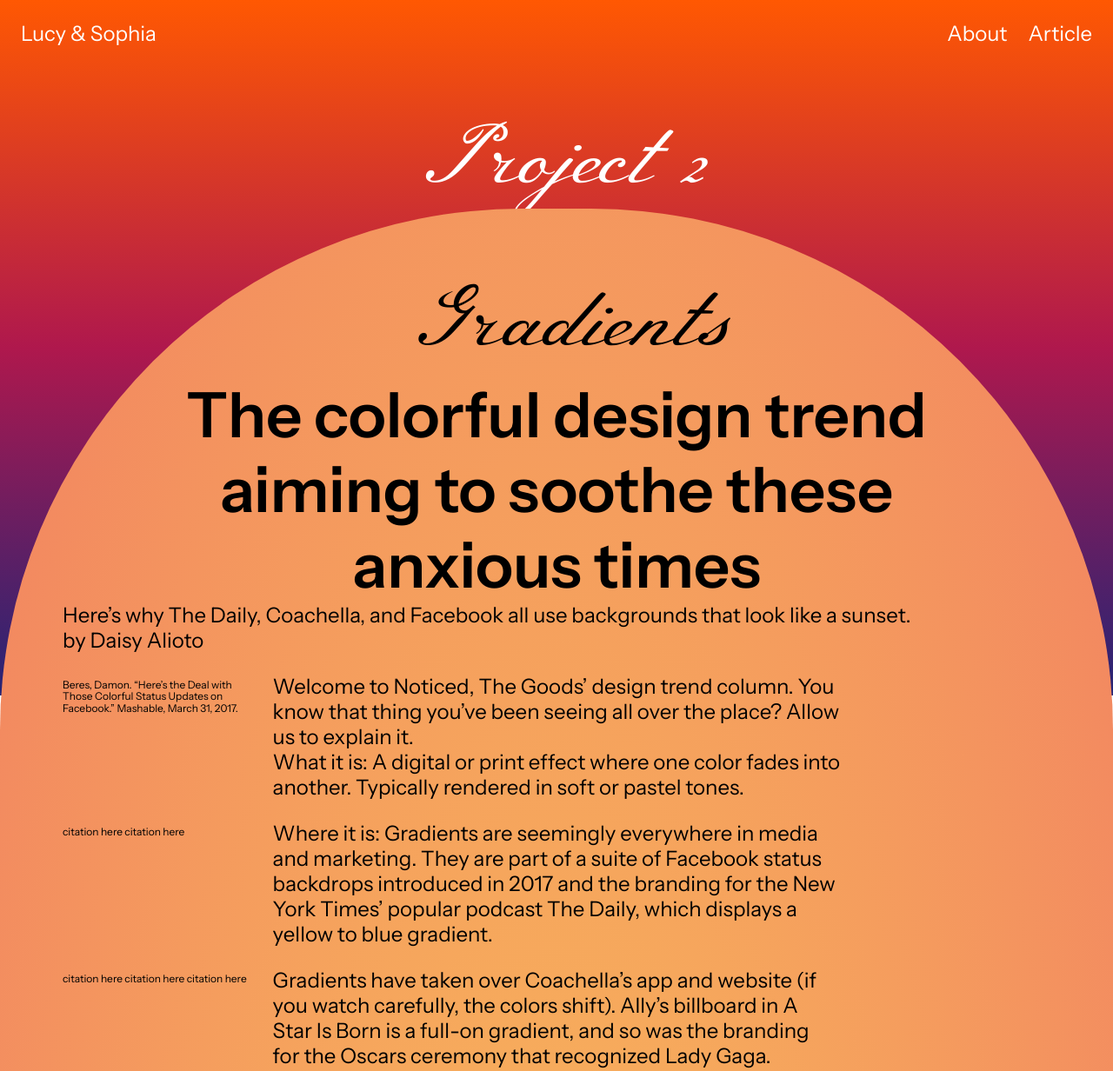
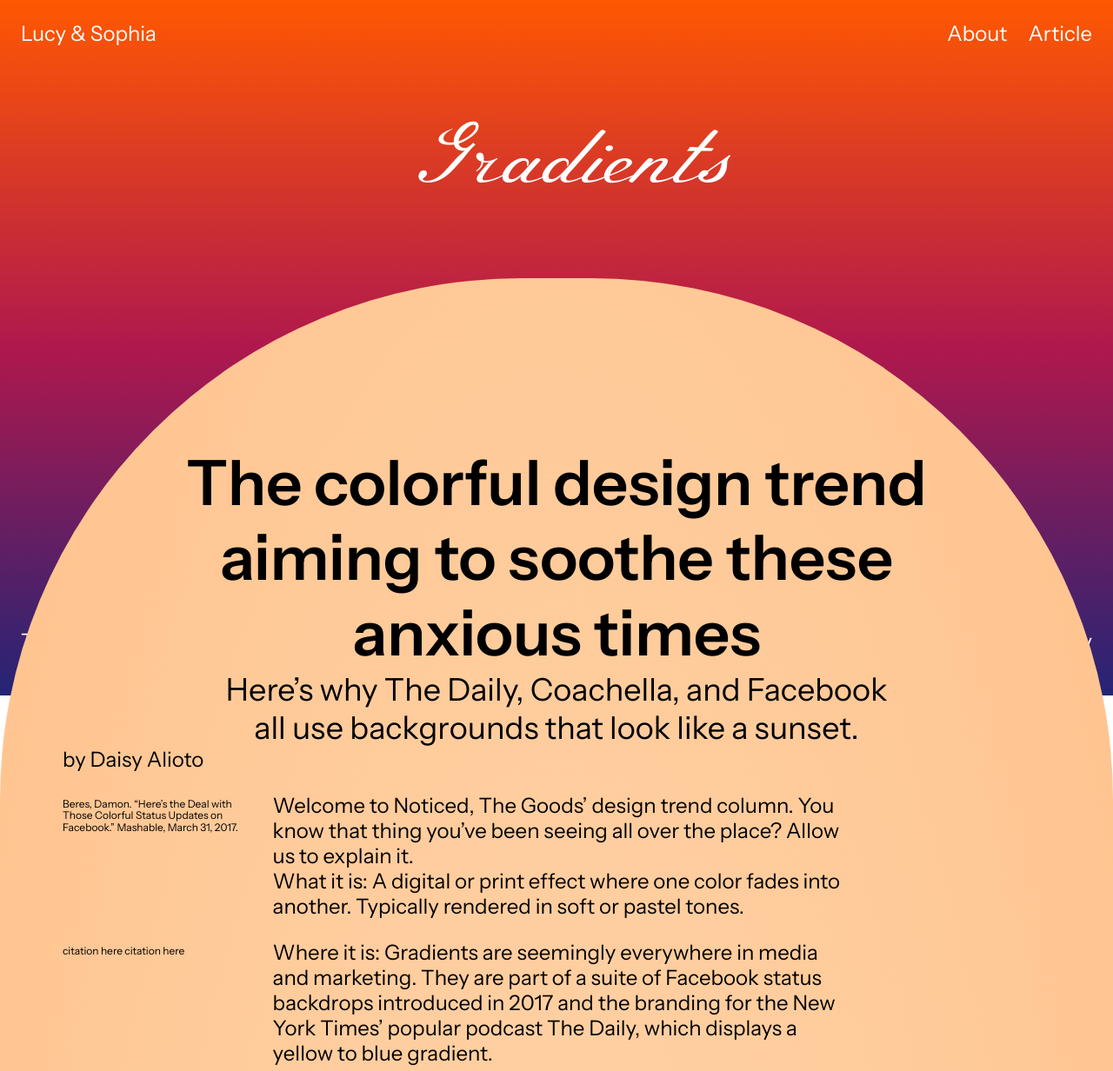
Before and after one commit to baes358/spread, a plain HTML site: page index.html in a window 1280 px wide. Shown: the top 1232 px of the page at 87% size. Drawn offline with Linux system fonts and the light colour scheme.

Commit message:
Slight Changes

```diff
--- a/index.html
+++ b/index.html
@@ -30,7 +30,7 @@
                     </section>
                 </nav>
 
-                <h1 id="project-title">Project 2</h1>
+                <h1 id="project-title">Gradients</h1>
 
 
             </header>
@@ -39,13 +39,12 @@
         <main>
             <section class="art-container">
                 <article class="rise">
-                    <h1 id="article-title">Gradients</h1>
                     <h2>
                         The colorful design trend aiming to soothe these anxious times
                     </h2>
-                    <p>
+                    <h3>
                         Here’s why The Daily, Coachella, and Facebook all use backgrounds that look like a sunset.
-                    </p>
+                    </h3>
                     <cite>by Daisy Alioto</cite>
 
                     <section class="cite-group">
--- a/style.css
+++ b/style.css
@@ -80,7 +80,7 @@ main {
     /* border-radius: 25rem; */
 }
 
-article{
+article {
     padding-block-start: 3rem;
     padding-block-end: 7rem;
     padding-inline:3rem;
@@ -88,29 +88,25 @@ article{
     text-wrap: pretty;
     bottom: 30vh;
     /* top:30vh pushes the article text and the actual container (in blue) down based on units. */
-	top:30vh;
+	top:40vh;
     /* bottom: 30vh; */
     position:relative;
     z-index:10;
-    background: radial-gradient(#fac958,#f28361);
+    background: radial-gradient(#ffdab2,#ffc28d);
     border-radius: 25rem;
 
 
 }
 
-
-main h1{
-
-}
 h2 {
     /* display:; */
-	font-size: 1rem;
 	font-weight: lighter;
     text-align: center;
     justify-self: center;
     font-weight: 600;
     line-height: 120%;
     width:80%;
+	padding-block-start: 5rem;
 
 	@media (width > 800px) {
 	font-size: 3rem;
@@ -119,6 +115,13 @@ h2 {
 h2 span{
     font-family:"meie script";
     font-size: 1.75rem;
+}
+
+h3 {
+	text-align: center;
+	font-size: 1.5rem;
+	padding-inline-start: 7rem;
+	padding-inline-end: 7rem;
 }
 
 p {
```
